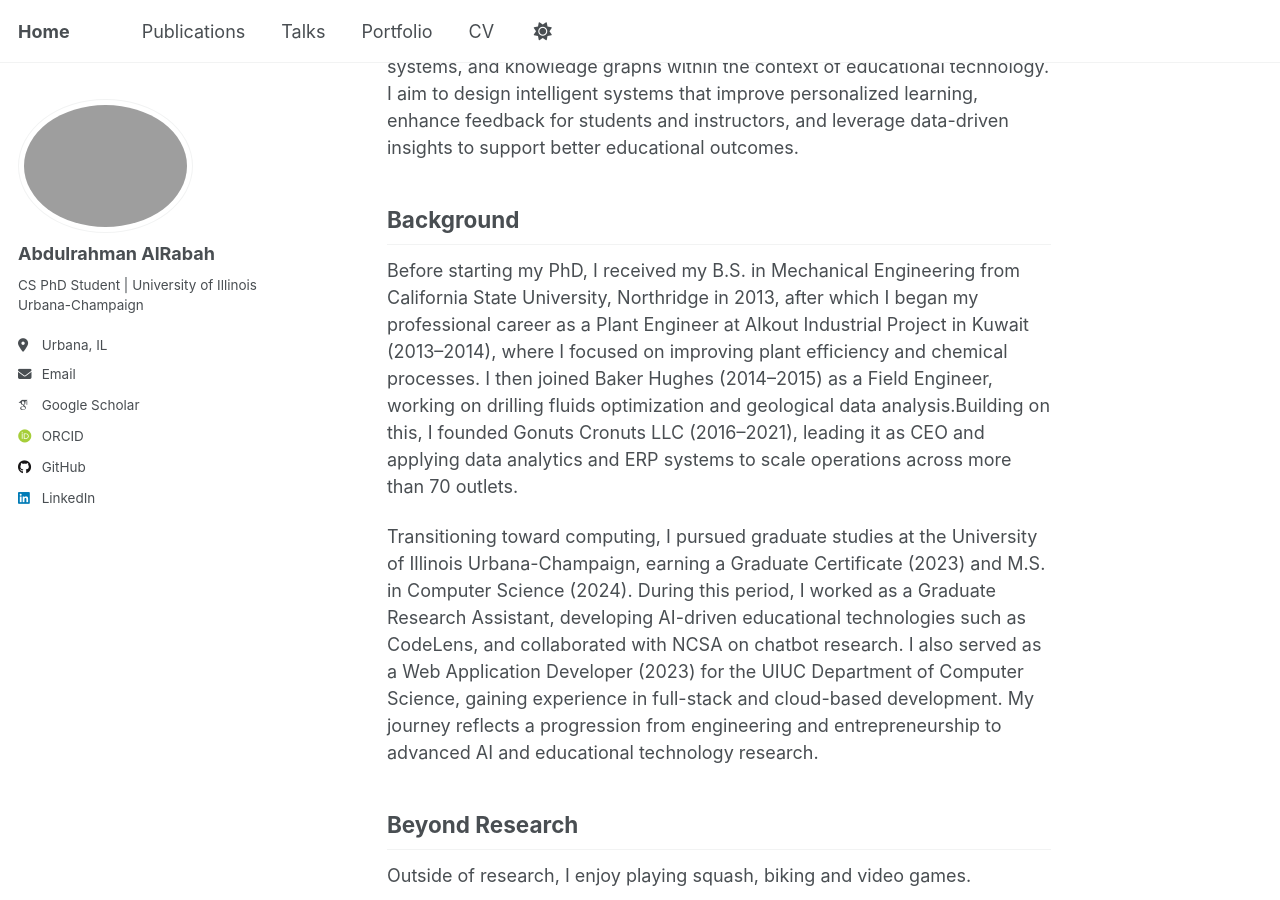
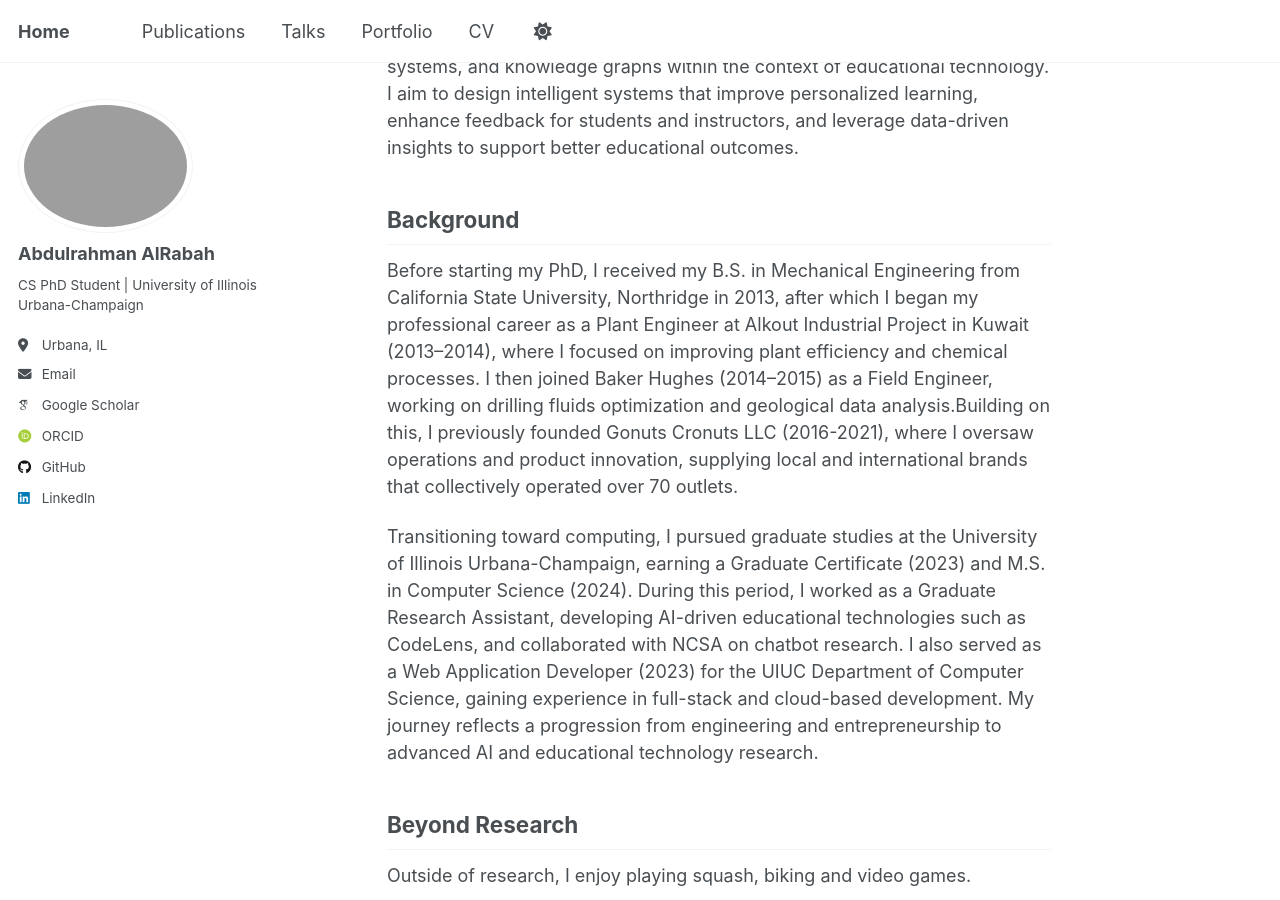
Before and after one commit to aalrabah/aalrabah.github.io, a Jekyll site: the page built from _pages/about.md, in a window 1280 px wide and 900 px high, scrolled down 360 px. Built offline with Jekyll 4.4.1, drawn with Linux system fonts in a browser that asks for light colours; some web fonts are replaced; a script that is not in the unit is left out.

Commit message:
Update about.md

```diff
--- a/_pages/about.md
+++ b/_pages/about.md
@@ -14,7 +14,7 @@ I am a first-year PhD student in Computer Science at the University of Illinois
 My research focuses on natural language processing (NLP), multi-agent systems, and knowledge graphs within the context of educational technology. I aim to design intelligent systems that improve personalized learning, enhance feedback for students and instructors, and leverage data-driven insights to support better educational outcomes.
 
 ## Background
-Before starting my PhD, I received my B.S. in Mechanical Engineering from California State University, Northridge in 2013, after which I began my professional career as a Plant Engineer at Alkout Industrial Project in Kuwait (2013–2014), where I focused on improving plant efficiency and chemical processes. I then joined Baker Hughes (2014–2015) as a Field Engineer, working on drilling fluids optimization and geological data analysis.Building on this, I founded Gonuts Cronuts LLC (2016–2021), leading it as CEO and applying data analytics and ERP systems to scale operations across more than 70 outlets.
+Before starting my PhD, I received my B.S. in Mechanical Engineering from California State University, Northridge in 2013, after which I began my professional career as a Plant Engineer at Alkout Industrial Project in Kuwait (2013–2014), where I focused on improving plant efficiency and chemical processes. I then joined Baker Hughes (2014–2015) as a Field Engineer, working on drilling fluids optimization and geological data analysis.Building on this, I previously founded Gonuts Cronuts LLC (2016-2021), where I oversaw operations and product innovation, supplying local and international brands that collectively operated over 70 outlets.
 
 Transitioning toward computing, I pursued graduate studies at the University of Illinois Urbana-Champaign, earning a Graduate Certificate (2023) and M.S. in Computer Science (2024). During this period, I worked as a Graduate Research Assistant, developing AI-driven educational technologies such as CodeLens, and collaborated with NCSA on chatbot research. I also served as a Web Application Developer (2023) for the UIUC Department of Computer Science, gaining experience in full-stack and cloud-based development. My journey reflects a progression from engineering and entrepreneurship to advanced AI and educational technology research.
 
```
